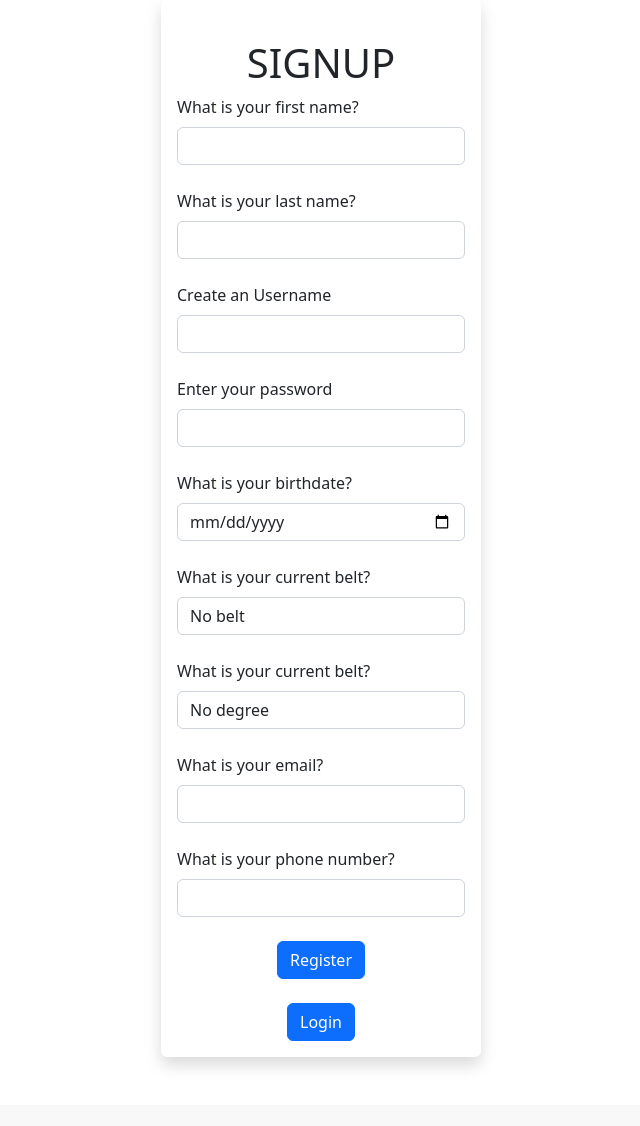
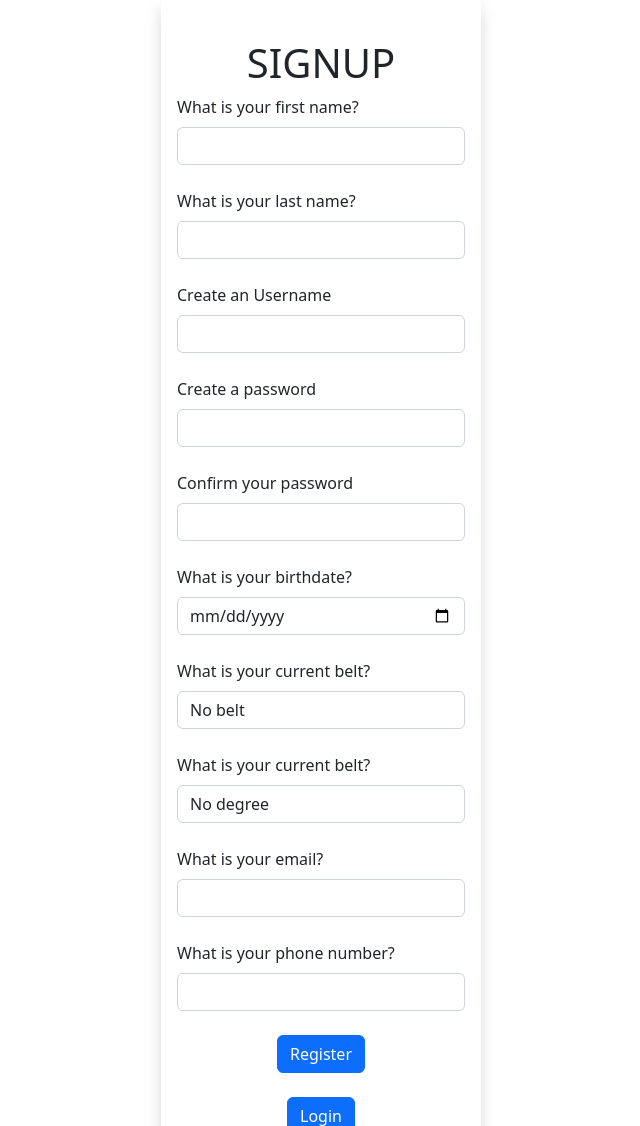
Before and after one commit to fvsteinbach/Ares, a Flask app: page /signup in a window 1280 px wide. Shown: the part 115-1241 px from the top of the page, without its empty margins (319-959 px from the left). Before the commit the page ends 1180 px from the top, so only its background shows below. Run offline with Flask 2, Linux system fonts and the light colour scheme; parts of the project's set-up code (start-up, migrations or seed data) failed here and were passed over; some libraries are stand-ins or nearby versions.

Commit message:
Hashing form filed

```diff
--- a/app.py
+++ b/app.py
@@ -1,9 +1,10 @@
+from enum import unique
 from inspect import Attribute
 from flask import Flask, request, render_template, redirect, session, flash
 from datetime import date, datetime
 from flask_wtf import FlaskForm
-from wtforms import StringField, PasswordField, SubmitField, EmailField, TelField, DateField, SelectField
-from wtforms.validators import data_required,input_required
+from wtforms import StringField, PasswordField, SubmitField, EmailField, TelField, DateField, SelectField, BooleanField, ValidationError
+from wtforms.validators import data_required,input_required, equal_to, length, email_validator
 from flask_session import Session
 from flask_sqlalchemy import SQLAlchemy
 from cs50 import SQL
@@ -30,7 +31,7 @@ class users(db.Model):
     belt = db.Column(db.String(50), nullable=False)
     degree = db.Column(db.String(50), nullable=False)
     email = db.Column(db.String(50), nullable=False, unique=True)
-    phone = db.Column(db.String(50), nullable=False)
+    phone = db.Column(db.String(50), nullable=False, unique=True)
     username =  db.Column(db.String(25), nullable=False, unique=True)
     #Hashing password
     password_hash = db.Column(db.String(), nullable=False)
@@ -64,7 +65,8 @@ class register_form(FlaskForm):
     email = EmailField("What is your email?", validators=[data_required()])
     phone = TelField("What is your phone number?", validators=[data_required()])
     username = StringField("Create an Username", validators=[data_required()])
-    password = PasswordField("Enter your password", validators=[data_required()])
+    password_hash = PasswordField("Create a password", validators=[data_required(), equal_to('password_hash_val', message='Passwords must match!')])
+    password_hash_val = PasswordField("Confirm your password", validators=[data_required(), equal_to('password_hash', message='Passwords must match!')])
     submit = SubmitField("Register")
 
 
--- a/templates/signup.html
+++ b/templates/signup.html
@@ -18,8 +18,11 @@
             {{ form.username.label(class="form-label") }}
             {{ form.username(class="form-control") }}
             <br>
-            {{ form.password.label(class="form-label") }}
-            {{ form.password(class="form-control") }}
+            {{ form.password_hash.label(class="form-label") }}
+            {{ form.password_hash(class="form-control") }}
+            <br>
+            {{ form.password_hash_val.label(class="form-label") }}
+            {{ form.password_hash_val(class="form-control") }}
             <br>
             {{ form.birthdate.label(class="form-label") }}
             {{ form.birthdate(class="form-control") }}
```
Also changed, not shown: users.db.
